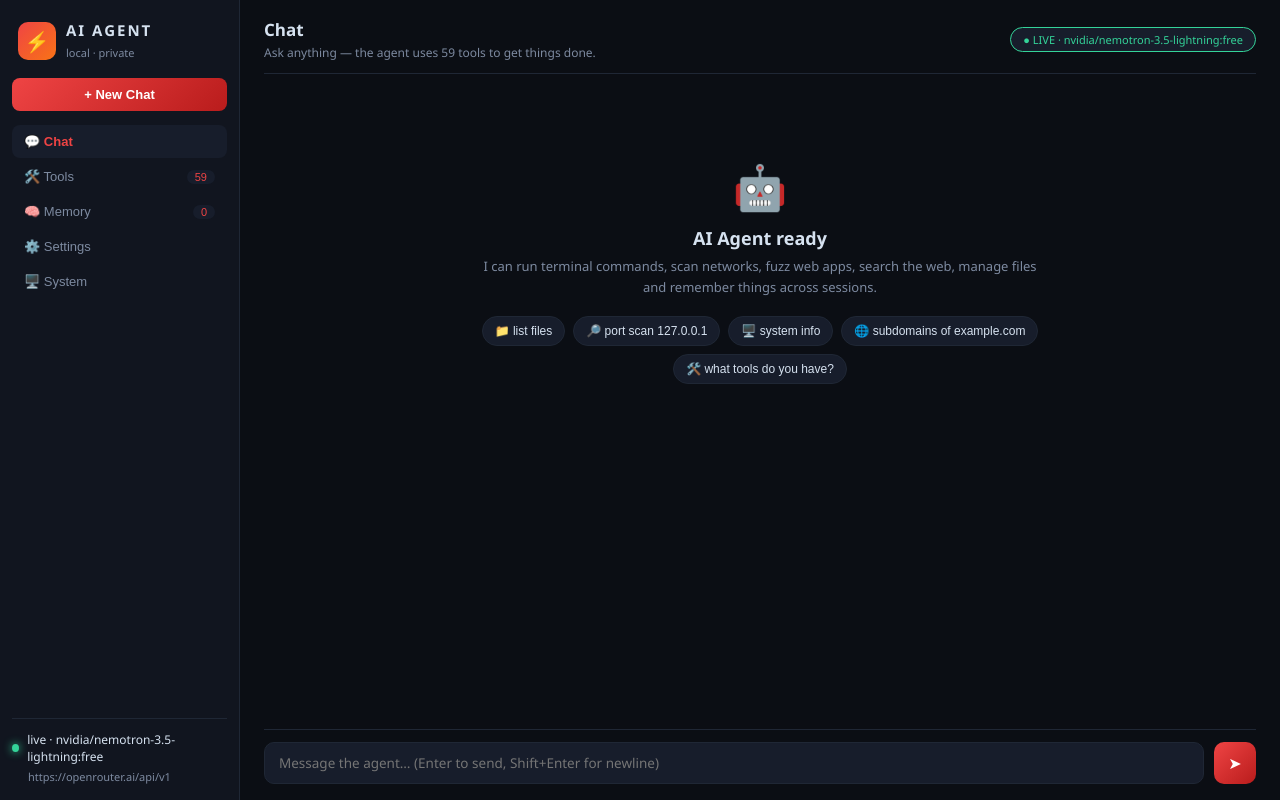
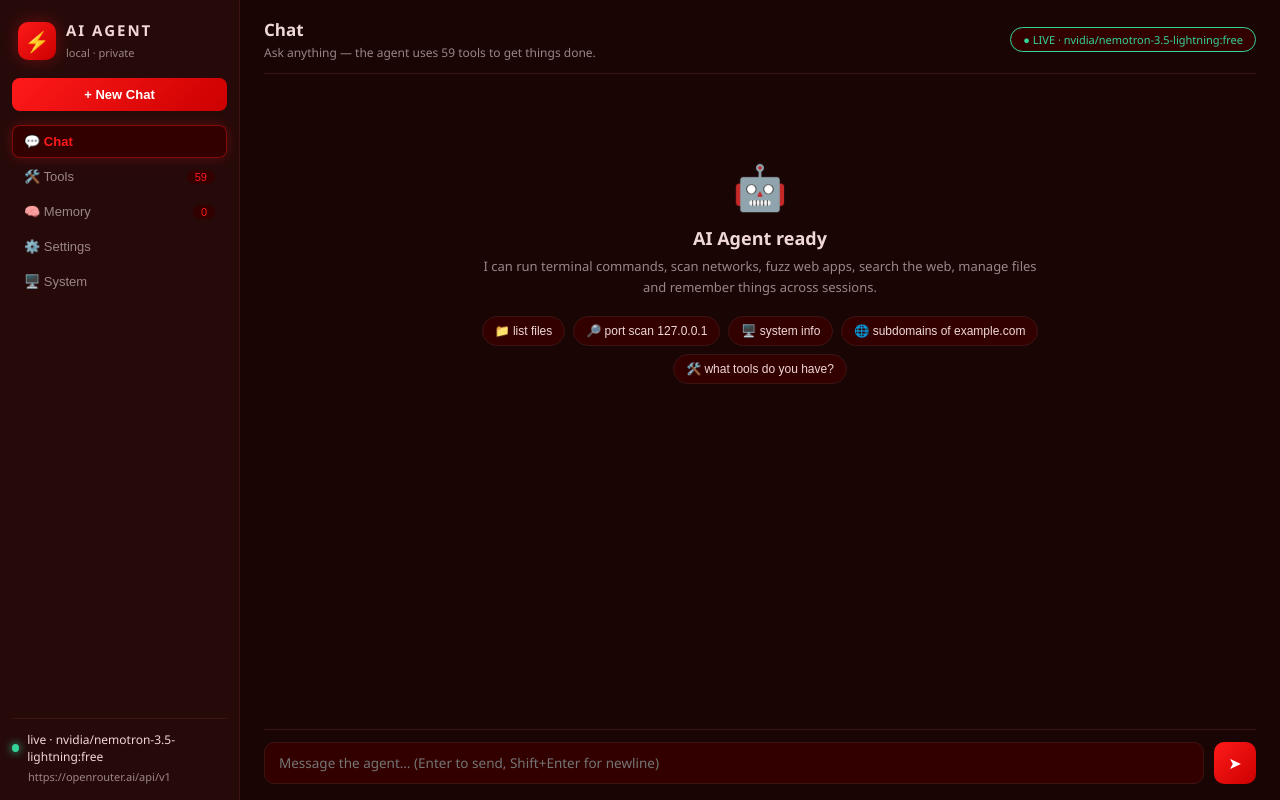
Before and after one commit to rr6826641-sketch/my-agent, a Flask app: page / in a window 1280 px wide. Run offline with Flask 3, Linux system fonts and the light colour scheme.

Commit message:
style: dark hacker red backgrounds (body, sidebar, chat cards, borders)

```diff
--- a/static/style.css
+++ b/static/style.css
@@ -1,14 +1,14 @@
 :root {
-  --bg: #0b0e14;
-  --bg2: #11151f;
-  --bg3: #171d2b;
-  --border: #1f2735;
-  --fg: #d6e2f0;
-  --muted: #7d8aa0;
-  --accent: #ef4444;
-  --accent2: #f97316;
+  --bg: #1a0505;
+  --bg2: #260a0a;
+  --bg3: #330000;
+  --border: #3d1414;
+  --fg: #f0d8d8;
+  --muted: #9a8686;
+  --accent: #ff1a1a;
+  --accent2: #cc0000;
   --green: #34d399;
-  --red: #f87171;
+  --red: #ff4d4d;
   --amber: #fbbf24;
   --mono: "Cascadia Code", "Consolas", "JetBrains Mono", monospace;
 }
@@ -39,17 +39,20 @@ body {
   background: linear-gradient(135deg, var(--accent), var(--accent2));
   display: flex; align-items: center; justify-content: center;
   font-size: 20px; color: #fff;
+  box-shadow: 0 0 16px rgba(255,26,26,.35);
 }
 .brand-text h1 { font-size: 15px; letter-spacing: 2px; }
 .brand-text span { font-size: 11px; color: var(--muted); }
 
 .btn-new {
   width: 100%; padding: 9px 12px; margin-bottom: 14px;
-  background: linear-gradient(135deg, #ef4444, #b91c1c);
+  background: linear-gradient(135deg, #ff1a1a, #cc0000);
   color: #fff; border: none; border-radius: 8px;
   font-size: 13px; font-weight: 600; cursor: pointer;
 }
-.btn-new:hover { filter: brightness(1.15); }
+.btn-new:hover {
+  filter: brightness(1.15); box-shadow: 0 0 12px rgba(255,26,26,.45);
+}
 
 .nav { display: flex; flex-direction: column; gap: 2px; flex: 1; }
 .nav-item {
@@ -59,7 +62,10 @@ body {
   border-radius: 8px; cursor: pointer;
 }
 .nav-item:hover { background: var(--bg3); color: var(--fg); }
-.nav-item.active { background: var(--bg3); color: var(--accent); font-weight: 600; }
+.nav-item.active {
+  background: var(--bg3); color: var(--accent); font-weight: 600;
+  box-shadow: inset 0 0 0 1px rgba(255,26,26,.4), 0 0 12px rgba(255,26,26,.25);
+}
 .badge {
   margin-left: auto; background: var(--bg3); color: var(--accent);
   font-size: 11px; padding: 1px 8px; border-radius: 99px;
@@ -175,12 +184,16 @@ body {
   color: var(--fg); border-radius: 10px; padding: 11px 14px;
   font-size: 13.5px; font-family: inherit; outline: none; max-height: 160px;
 }
-.composer textarea:focus { border-color: var(--accent); }
+.composer textarea:focus {
+  border-color: var(--accent); box-shadow: 0 0 10px rgba(255,26,26,.3);
+}
 .btn-send {
   width: 42px; height: 42px; border-radius: 10px; border: none; cursor: pointer;
-  background: linear-gradient(135deg, #ef4444, #b91c1c); color: #fff; font-size: 16px;
+  background: linear-gradient(135deg, #ff1a1a, #cc0000); color: #fff; font-size: 16px;
 }
-.btn-send:hover { filter: brightness(1.15); }
+.btn-send:hover {
+  filter: brightness(1.15); box-shadow: 0 0 12px rgba(255,26,26,.45);
+}
 .btn-send:disabled { opacity: .4; cursor: not-allowed; }
 
 /* ---------------- tools view ---------------- */
```
Also changed, not shown: other parts of static/style.css (+25 -16 lines).
